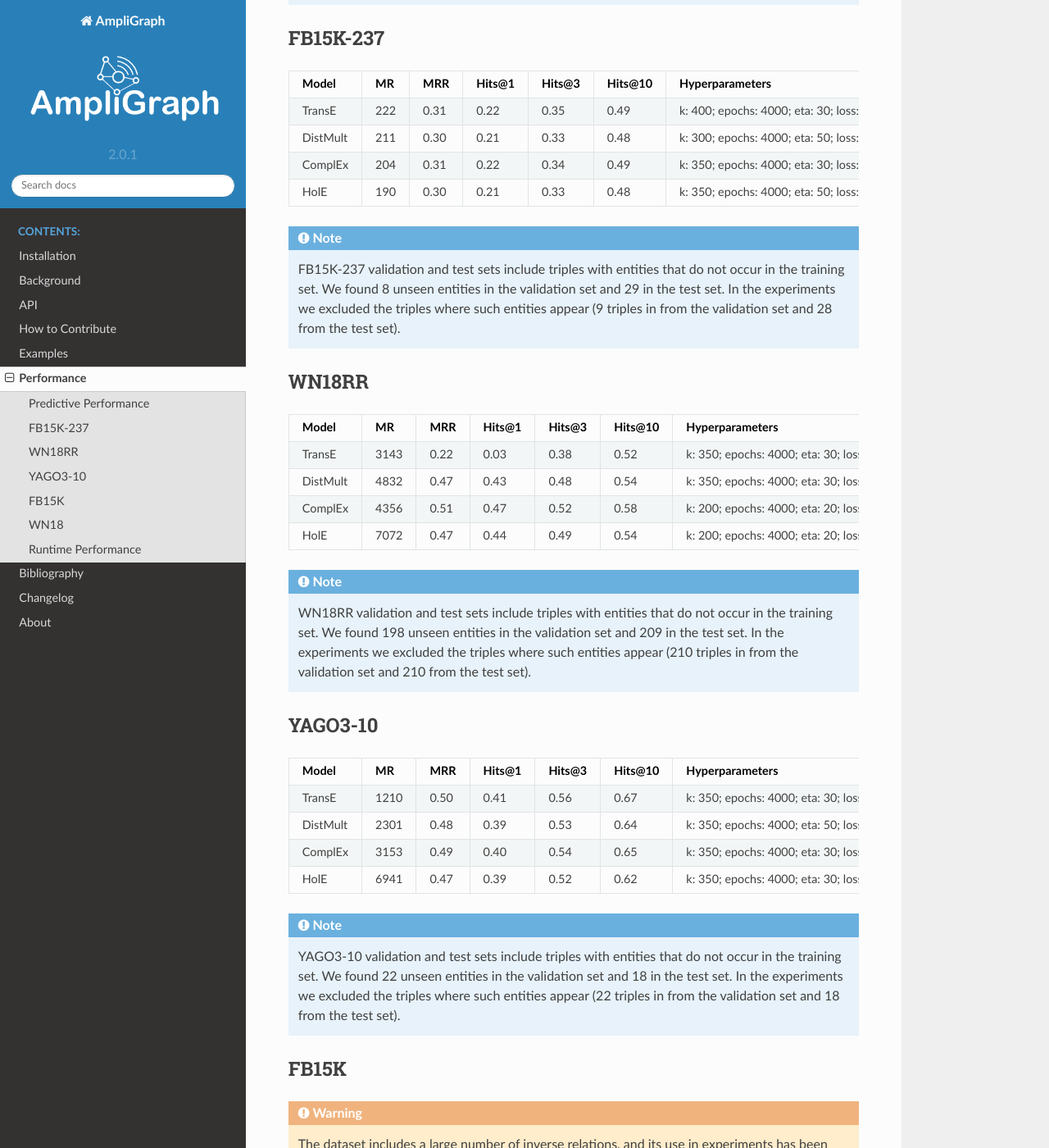
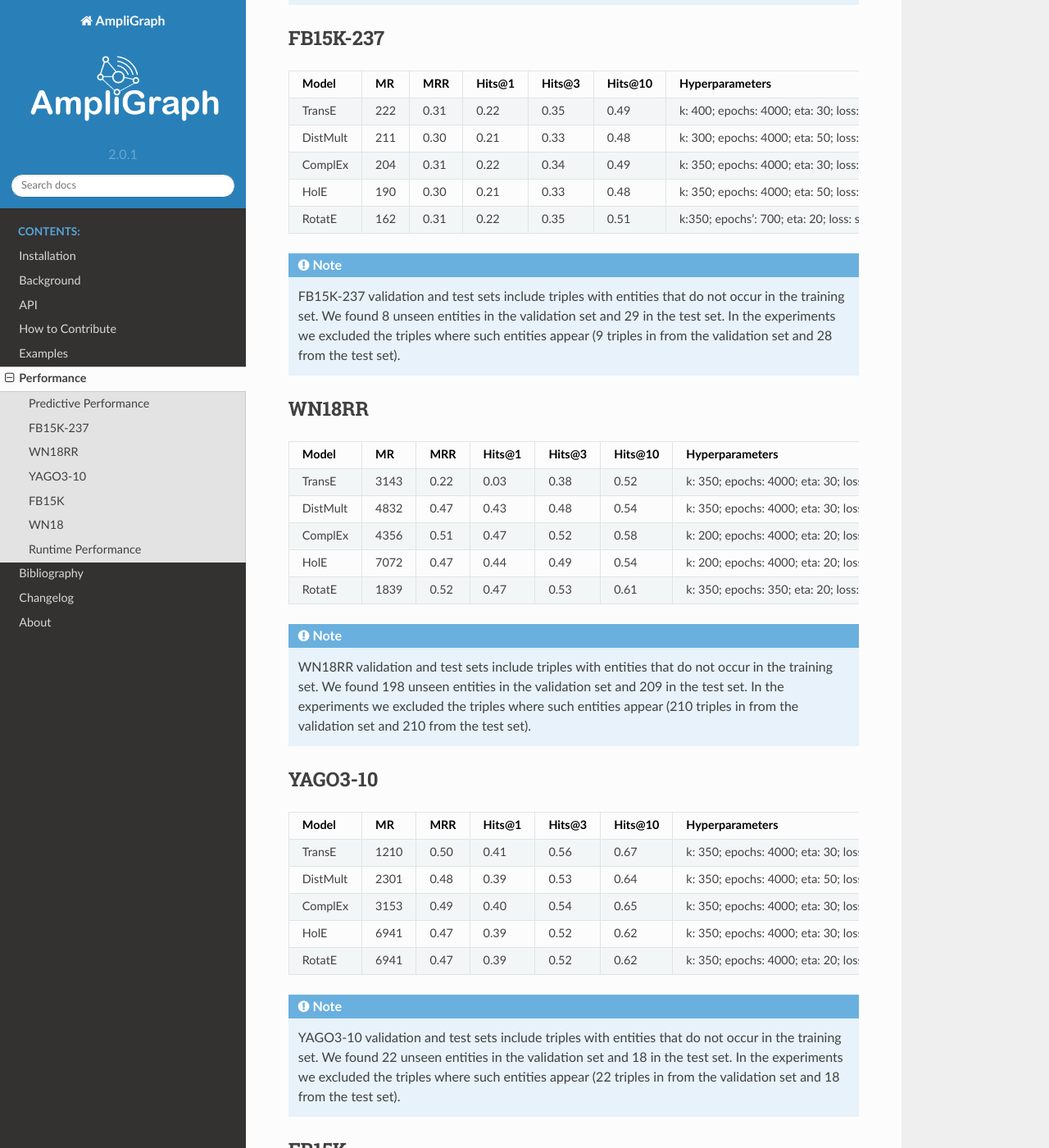
Before and after one commit to Accenture/AmpliGraph, a Sphinx documentation site: the page built from docs/experiments.rst, in a window 1280 px wide and 1400 px high, scrolled down 362 px. Shown: the whole window at 82% size. Built offline with Sphinx 7.4.7 and the Read the Docs theme 2.0.0, drawn with Linux system fonts in a browser that asks for light colours; the version number is read from the project's files by our own code; some of the changed text lies outside the part shown.

Commit message:
added RotatE results

```diff
--- a/docs/experiments.rst
+++ b/docs/experiments.rst
@@ -77,6 +77,19 @@ FB15K-237
                                                          lr: 0.0001;
                                                          seed: 0;
                                                          batches_count: 64;
+
+  RotatE    162     0.31     0.22       0.35     0.51    k:350;
+                                                         epochs': 700;
+                                                         eta: 20;
+                                                         loss: self_adversarial;
+                                                         loss_params:
+                                                         {'margin': 5, 'alpha': 1.0};
+                                                         optimizer: 'adam';
+                                                         learning_rate: 1e-05;
+                                                         regularizer: LP;
+                                                         regularizer_params:
+                                                         {'p': 3, 'lambda': 0.001};
+                                                         batches_count: 55
 
 
 ========== ======== ====== ======== ======== ========== ========================
@@ -151,6 +164,19 @@ WN18RR
                                                                       seed: 0;
                                                                       batches_count: 50;
 
+ RotatE       1839        0.52     0.47       0.53       0.61         k: 350;
+                                                                      epochs: 350;
+                                                                      eta: 20;
+                                                                      loss: self_adversarial;
+                                                                      loss_params;
+                                                                      {'margin': 5, 'alpha': 0.5};
+                                                                      optimizer: adam;
+                                                                      learning_rate: 0.000;
+                                                                      regularizer: 'LP';
+                                                                      regularizer_params;
+                                                                      {'p': 3, 'lambda': 1e-05};
+                                                                      batches_count: 18
+
 ============ =========== ======== ========== ========== ============ =========================
 
 .. note:: WN18RR validation and test sets include triples with entities that do not occur
@@ -222,6 +248,20 @@ HolE        6941       0.47     0.39       0.52       0.62        k: 350;
                                                                   seed: 0;
                                                                   batches_count: 100
 
+RotatE      6941       0.47     0.39       0.52       0.62        k: 350;
+                                                                  epochs: 4000;
+                                                                  eta: 20;
+                                                                  loss: self_adversarial;
+                                                                  loss_params:
+                                                                  {alpha: 1, margin: 20};
+                                                                  optimizer: adam;
+                                                                  lr: 0.0001;
+                                                                  regularizer: LP;
+                                                                  regularizer_params:
+                                                                  {'p': 3, 'lambda': 0.001};
+                                                                  seed: 0;
+                                                                  batches_count: 216
+
 ========== ========== ======== ========== ========== =========== ===========================
 
 
@@ -287,7 +327,7 @@ FB15K
                                                          seed: 0;
                                                          batches_count: 100;
 
-   HolE     238      0.73    0.67     0.77      0.82     k: 200;
+ HolE       238      0.73    0.67     0.77      0.82     k: 200;
                                                          epochs: 4000;
                                                          eta: 20;
                                                          loss: self_adversarial;
@@ -299,6 +339,18 @@ FB15K
                                                          seed: 0;
                                                          batches_count: 20;
 
+ RotatE     222      0.70    0.59     0.80     0.88      k: 200;
+                                                         batch_size: 97,
+                                                         epochs: 1425,
+                                                         eta: 20,
+                                                         loss: self_adversarial,
+                                                         loss_params:
+                                                         {'margin': 5, 'alpha': 1.0},
+                                                         regularizer_params:
+                                                         {'p': 3, 'lambda': 0.001},
+                                                         optimizer: adam,
+                                                         learning_rate: 1e-05
+
 ========== ======== ====== ======== ======== ========== ========================
 
 WN18
@@ -309,24 +361,24 @@ WN18
     Use WN18RR instead.
 
 
-========== ======== ====== ======== ======== ========== ========================
+========== ======== ====== ======== ======== ========== ==============================
   Model       MR     MRR    Hits@1   Hits@3   Hits\@10      Hyperparameters
-========== ======== ====== ======== ======== ========== ========================
-TransE     278      0.66    0.42     0.88      0.95     k: 150;
-                                                        epochs: 4000;
-                                                        eta: 10;
-                                                        loss: multiclass_nll;
-                                                        optimizer: adam;
-                                                        optimizer_params:
-                                                        lr: 5e-5;
-                                                        regularizer: LP;
-                                                        regularizer_params:
-                                                        lambda: 0.0001;
-                                                        p: 3;
-                                                        embedding_model_params:
-                                                        norm: 1;
-                                                        seed: 0;
-                                                        batches_count: 100;
+========== ======== ====== ======== ======== ========== ==============================
+ TransE     278      0.66    0.42     0.88      0.95     k: 150;
+                                                         epochs: 4000;
+                                                         eta: 10;
+                                                         loss: multiclass_nll;
+                                                         optimizer: adam;
+                                                         optimizer_params:
+                                                         lr: 5e-5;
+                                                         regularizer: LP;
+                                                         regularizer_params:
+                                                         lambda: 0.0001;
+                                                         p: 3;
+                                                         embedding_model_params:
+                                                         norm: 1;
+                                                         seed: 0;
+                                                         batches_count: 100;
 
  DistMult   699      0.82    0.71     0.92      0.95     k: 200;
                                                          epochs: 4000;
@@ -352,7 +404,7 @@ TransE     278      0.66    0.42     0.88      0.95     k: 150;
                                                          seed: 0;
                                                          batches_count: 20;
 
-  HolE     676      0.94    0.93     0.94       0.95     k: 200;
+ HolE       676      0.94    0.93     0.94      0.95     k: 200;
                                                          epochs: 4000;
                                                          eta: 20;
                                                          loss: self_adversarial;
@@ -364,7 +416,21 @@ TransE     278      0.66    0.42     0.88      0.95     k: 150;
                                                          seed: 0;
                                                          batches_count: 50;
 
-========== ======== ====== ======== ======== ========== ========================
+ RotatE     222      0.95    0.94     0.96      0.97     k: 200;
+                                                         epochs: 1425;
+                                                         k: 200;
+                                                         eta: 20;
+                                                         loss: self_adversarial
+                                                         loss_params:
+                                                         {'margin': 5, 'alpha': 1.0};
+                                                         optimizer: 'adam';
+                                                         learning_rate: 1e-05;
+                                                         regularizer: LP;
+                                                         regularizer_params:
+                                                         {'p': 3, 'lambda': 0.001};
+                                                         batches_count: 29
+
+========== ======== ====== ======== ======== ========== ==============================
 
 
 To reproduce the above results: ::
@@ -416,6 +482,7 @@ Gold 6226R, 256 GB, equipped with Tesla A100 40GB GPUs and Ubuntu 20.04 gives th
 model     seconds/epoch
 ======== ==============
 ComplEx     0.18
+RotatE      0.18
 TransE      0.09
 DistMult    0.10
 HolE        0.18
```
Also changed, not shown: other parts of docs/experiments.rst (+1 -1 lines), README.md (+13 -15 lines), docs/ampligraph.latent_features.rst (+6 -1 lines), docs/background.rst (+31 -10 lines), docs/index.rst (+19 -23 lines), docs/install.md (+1 -1 lines).
